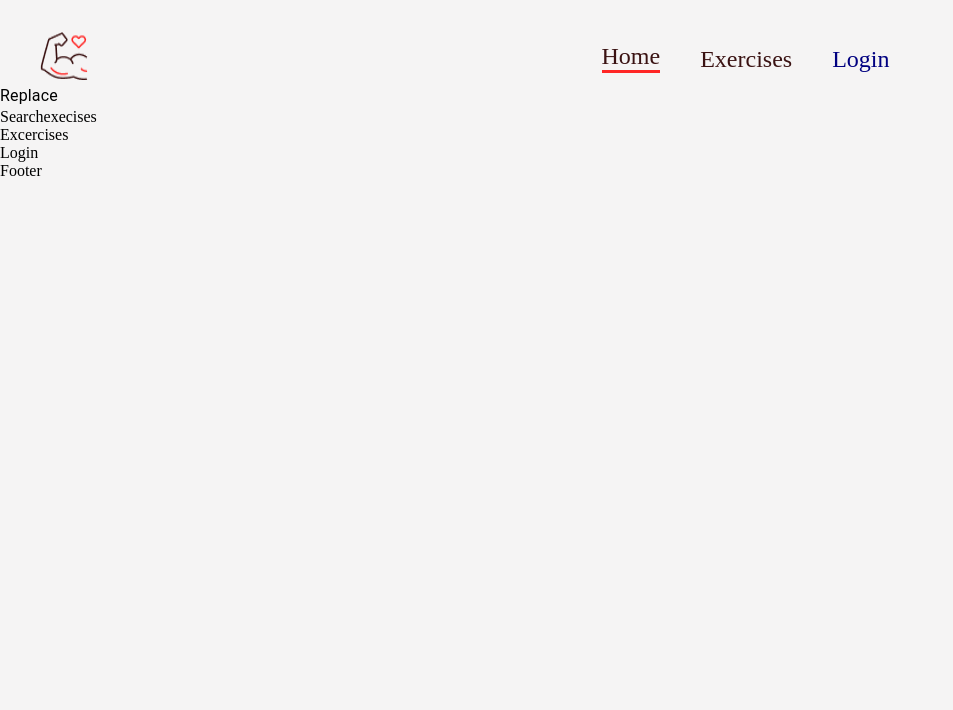
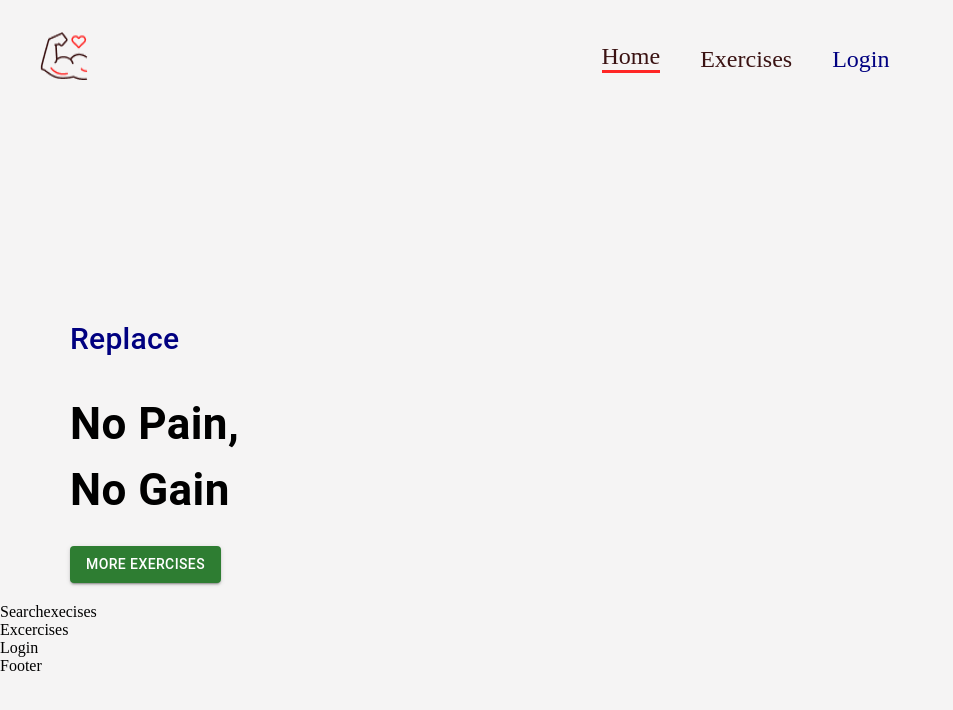
Before and after one commit to Otieno-derrick/Appworkout, a React (Create React App) app: page / in a window 1280 px wide. Shown: the top 710 px of the page, without its empty margins (0-953 px from the left). Built offline with nearby package versions, Linux system fonts and the light colour scheme.

Commit message:
ading button to heerosection

```diff
--- a/src/components/HeroSection.js
+++ b/src/components/HeroSection.js
@@ -1,12 +1,22 @@
 import React from 'react';
-import { Box, Stack, Typography} from '@mui/material';
+import { Box, Button, Stack, Typography} from '@mui/material';
+
+
 
 const HeroSection = () => {
   return (
-    <Box>
-      <Typography>
+    <Box sx={{
+      mt:{ lg: '212px', xs: '70px' }, ml : {sm : '50px'}
+    }} positon='relative' p='20px'>
+      <Typography color={'navy'} fontWeight= '500' fontSize={'30px'}>
         replace
       </Typography>
+      <Typography fontWeight={700}
+       sx={{ fontSize: { lg: '44px', xs: '40px' } }} mb="23px" mt="30px"
+      >
+        No pain, <br/> no gain
+      </Typography>
+      <Button href='#exercises' variant='contained' color='success'> More Exercises</Button>
     </Box>
   )
 }
```
